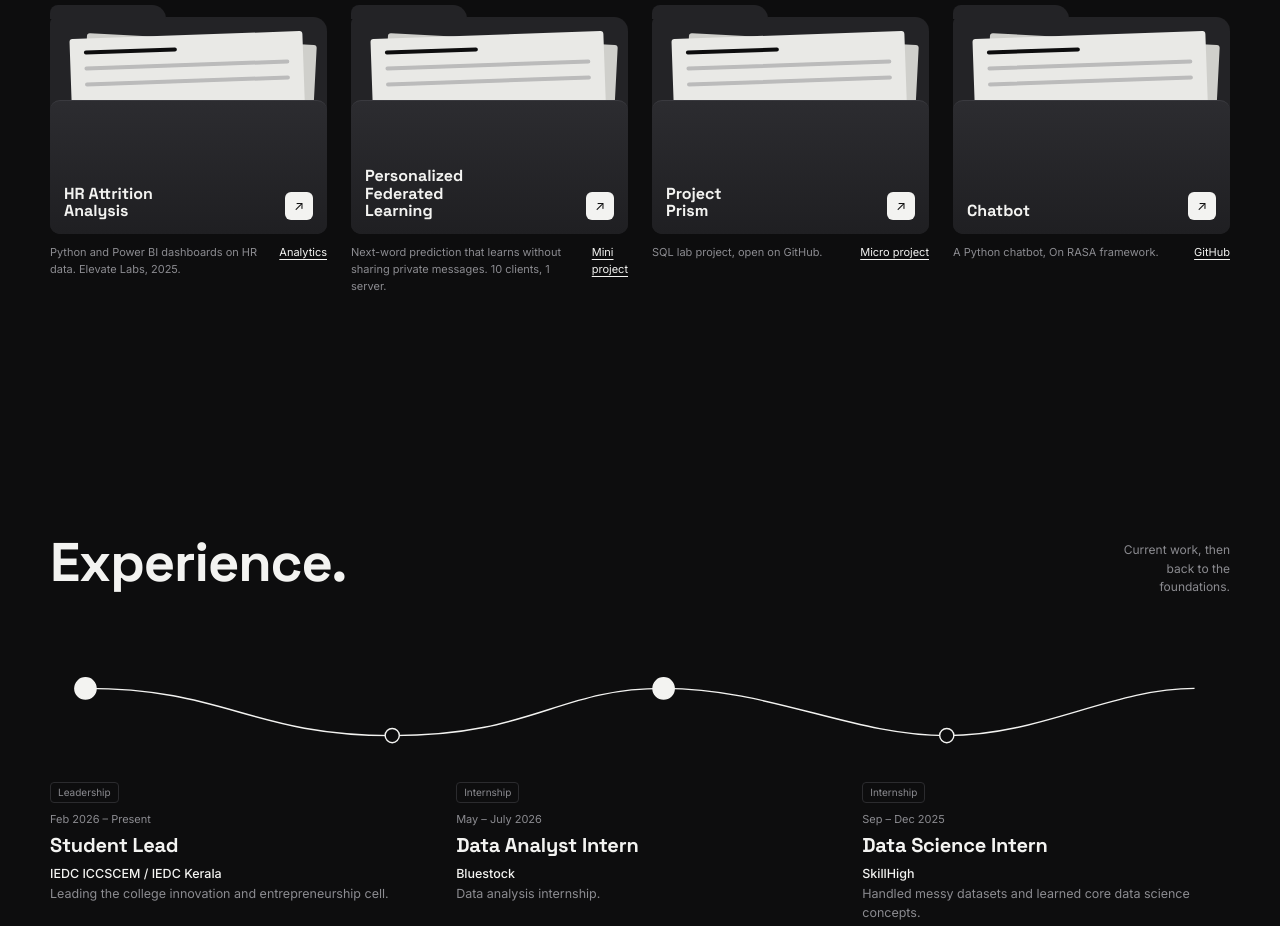
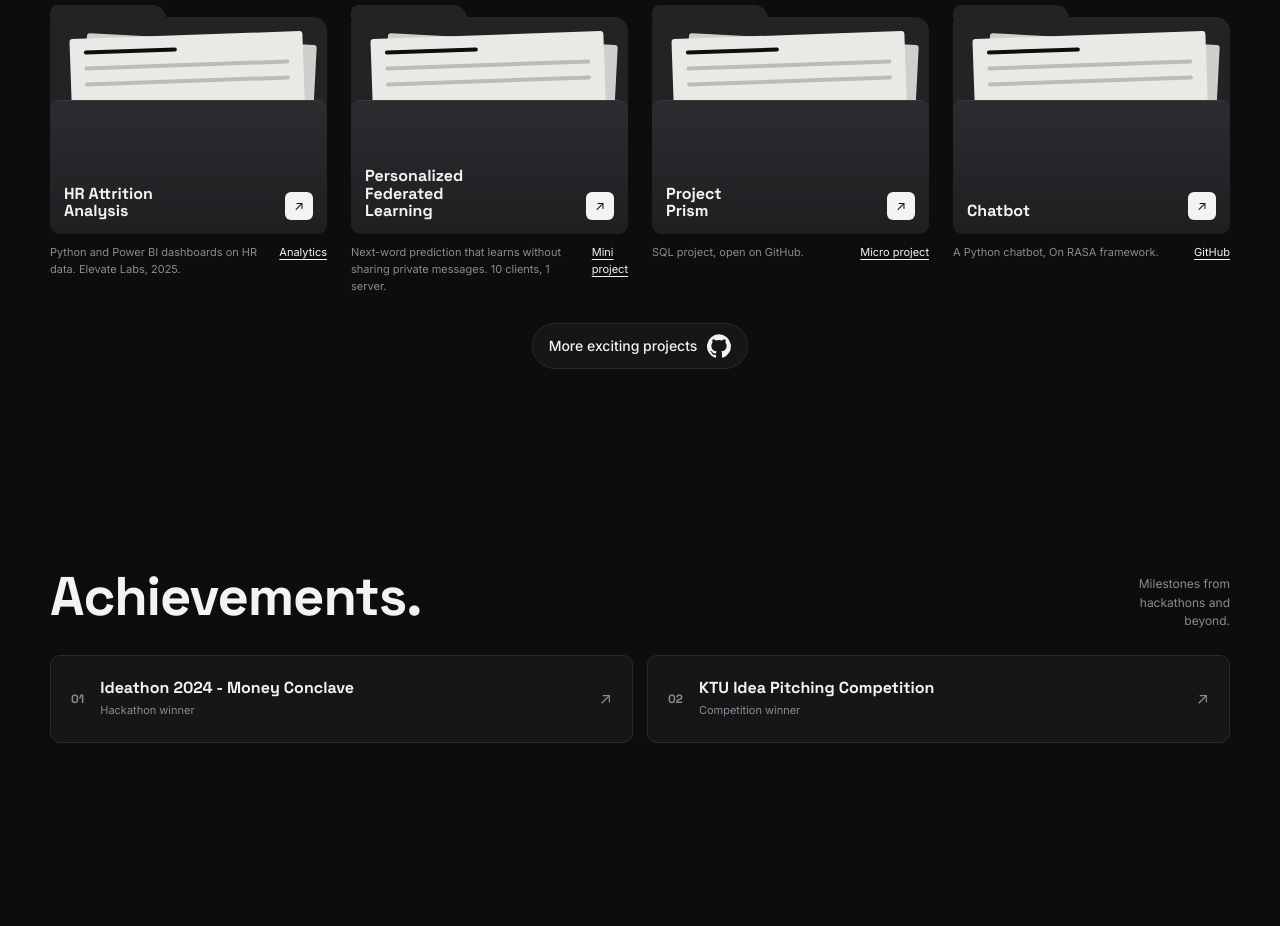
Before and after one commit to Sooryakrishna-M/Portfolio, a plain HTML site: page index.html in a window 1280 px wide. Shown: the part 2235-3161 px from the top of the page. Drawn offline with Linux system fonts and the light colour scheme.

Commit message:
Added the github connect button and acheivement session

```diff
--- a/index.html
+++ b/index.html
@@ -94,6 +94,22 @@ h2{font-size:clamp(2rem,4.6vw,3.4rem);line-height:1.02;letter-spacing:-.02em;fon
 .f-front span{width:28px;height:28px;border-radius:6px;background:var(--text);color:var(--ink);display:grid;place-content:center;font-size:13px}
 .f-meta{font-size:11px;color:var(--muted);margin-top:10px;display:flex;justify-content:space-between;gap:8px}
 .f-meta u{text-underline-offset:3px;color:var(--text)}
+.more-projects{display:flex;align-items:center;justify-content:center;gap:10px;width:fit-content;margin:28px auto 0;padding:10px 16px;border:1px solid var(--line);border-radius:999px;background:var(--ink-2);color:var(--text);font-size:14px;font-weight:500;transition:border-color .2s,background .2s}
+.more-projects:hover,.more-projects:focus-within{border-color:#66666c;background:#1d1d20}
+.more-projects a{display:grid;place-items:center;color:var(--text);transition:transform .2s}
+.more-projects a:hover,.more-projects a:focus-visible{transform:translateY(-2px)}
+.more-projects svg{width:24px;height:24px;fill:currentColor}
+
+/* achievements */
+.achievements-section{padding-block:clamp(48px,7vw,80px)}
+.achievements-section .head{margin-bottom:24px}
+.achievement-grid{display:grid;grid-template-columns:repeat(2,minmax(0,1fr));gap:14px}
+.achievement-card{display:flex;align-items:center;gap:16px;min-height:88px;padding:18px 20px;border:1px solid var(--line);border-radius:10px;background:var(--ink-2);text-decoration:none;transition:border-color .2s,transform .2s,background .2s}
+.achievement-card:hover,.achievement-card:focus-visible{border-color:#66666c;background:#1d1d20;transform:translateY(-2px)}
+.achievement-number{font:700 12px var(--display);color:var(--muted)}
+.achievement-card strong{display:block;font:600 16px/1.2 var(--display)}
+.achievement-card small{display:block;margin-top:5px;color:var(--muted);font-size:11px}
+.achievement-card .achievement-arrow{margin-left:auto;color:var(--muted);font-size:16px}
 
 /* experience */
 .wave{width:100%;height:auto;display:block;overflow:visible}
@@ -129,7 +145,7 @@ footer{margin-inline:calc(-1 * max(16px,env(safe-area-inset-left,0px)));backgrou
 .foot-top a:hover{text-decoration:underline}
 .seeya{font:500 clamp(1.1rem,2vw,1.5rem) var(--display);padding:0 max(16px,env(safe-area-inset-left,0px));max-width:1180px;margin:36px auto 0}
 .crowd{position:relative;height:clamp(170px,26vw,300px);margin-top:10px;overflow:hidden}
-.crowd .big{position:absolute;left:0;right:0;top:0;text-align:center;font:700 10.4vw/1 var(--display);color:#ececec;letter-spacing:-.04em;white-space:nowrap;text-transform:uppercase}
+.crowd .big{position:absolute;left:0;right:0;top:0;text-align:center;font:700 9vw/1 var(--display);color:#ececec;letter-spacing:-.04em;white-space:nowrap;text-transform:uppercase}
 .crowd canvas{position:absolute;inset:0;width:100%;height:100%}
 
 @media (max-width:820px){
@@ -144,6 +160,7 @@ footer{margin-inline:calc(-1 * max(16px,env(safe-area-inset-left,0px)));backgrou
 @media (max-width:520px){
   .two{grid-template-columns:1fr}
   .jobs{grid-template-columns:1fr}
+  .achievement-grid{grid-template-columns:1fr}
   .hero-foot .tag{display:none}
 }
 @media (prefers-reduced-motion:reduce){*{transition:none!important;animation:none!important}html{scroll-behavior:auto}}
@@ -154,7 +171,7 @@ footer{margin-inline:calc(-1 * max(16px,env(safe-area-inset-left,0px)));backgrou
   <button class="menu-btn" id="menuBtn" aria-label="Open menu" aria-expanded="false">···</button>
 </nav>
 <div class="menu" id="menu" hidden>
-  <a href="#about">About</a><a href="#skills">Skills</a><a href="#projects">Projects</a><a href="#experience">Experience</a><a href="#contact">Contact</a>
+  <a href="#about">About</a><a href="#skills">Skills</a><a href="#projects">Projects</a><a href="#achievements">Achievements</a><a href="#experience">Experience</a><a href="#contact">Contact</a>
 </div>
 
 <main class="wrap">
@@ -186,6 +203,16 @@ footer{margin-inline:calc(-1 * max(16px,env(safe-area-inset-left,0px)));backgrou
   <section id="projects">
     <div class="head"><h2>Featured<br>Projects</h2><p>Independent projects and professional work. Open a folder to explore.</p></div>
     <div class="folders" id="folders"></div>
+    <p class="more-projects">More exciting projects
+      <a id="moreProjectsLink" href="https://github.com/Sooryakrishna-M" target="_blank" rel="noopener" aria-label="View more projects on GitHub" title="View more projects on GitHub">
+        <svg viewBox="0 0 24 24" aria-hidden="true"><path d="M12 .3a12 12 0 0 0-3.79 23.39c.6.11.82-.26.82-.58v-2.23c-3.34.73-4.04-1.42-4.04-1.42-.55-1.4-1.33-1.77-1.33-1.77-1.09-.75.08-.74.08-.74 1.2.08 1.83 1.23 1.83 1.23 1.07 1.83 2.8 1.3 3.49.99.11-.78.42-1.3.76-1.6-2.67-.3-5.47-1.34-5.47-5.95 0-1.31.47-2.38 1.23-3.22-.12-.3-.53-1.53.12-3.18 0 0 1-.32 3.3 1.23a11.5 11.5 0 0 1 6 0c2.29-1.55 3.29-1.23 3.29-1.23.65 1.65.24 2.88.12 3.18.77.84 1.23 1.91 1.23 3.22 0 4.62-2.8 5.64-5.48 5.94.43.37.81 1.1.81 2.22v3.3c0 .32.22.69.83.57A12 12 0 0 0 12 .3Z"/></svg>
+      </a>
+    </p>
+  </section>
+
+  <section id="achievements" class="achievements-section">
+    <div class="head"><h2>Achievements.</h2><p>Milestones from hackathons and beyond.</p></div>
+    <div class="achievement-grid" id="achievementsList"></div>
   </section>
 
   <section id="experience">
@@ -225,7 +252,7 @@ footer{margin-inline:calc(-1 * max(16px,env(safe-area-inset-left,0px)));backgrou
     <div><h4>Elsewhere</h4><a id="liLink" href="https://www.linkedin.com/in/sooryakrishna-m" target="_blank" rel="noopener">LinkedIn ↗</a><a id="ghLink" href="https://github.com/" target="_blank" rel="noopener">GitHub ↗</a></div>
   </div>
   <div class="seeya">See you around.</div>
-  <div class="crowd"><div class="big" aria-hidden="true">Sooryakrishna</div><canvas id="crowd" aria-hidden="true"></canvas></div>
+  <div class="crowd"><div class="big" aria-hidden="true">Sooryakrishna M</div><canvas id="crowd" aria-hidden="true"></canvas></div>
 </footer>
 
 <script>
@@ -238,6 +265,10 @@ const DATA = {
   tagline: " Data analysis & data science",
   pitch: "I turn <em>data</em> into clear insights and <em>ideas</em> into working web products, with a team behind them.",
   honors: ["Hackathon Winner","NASA Space Apps Challenge 2024","Chairperson, ICCSCEM","Founder, TinkerHub ICCSCEM", "IEDC Lead 2026"],
+  achievements: [
+    { title:"Ideathon 2024 - Money Conclave", detail:"Hackathon winner", href:"https://lnkd.in/p/dXnKwfK9" },
+    { title:"KTU Idea Pitching Competition", detail:"Competition winner", href:"https://lnkd.in/p/dRc-cajg" }
+  ],
   company: "ICCSCEM, APJ Abdul Kalam Technological University", city: "Thrissur, Kerala",
   email: "the.sooryakrishna.m@gmail.com",
   linkedin: "https://www.linkedin.com/in/sooryakrishna-m",
@@ -250,7 +281,7 @@ const DATA = {
   projects: [
     { t:"HR Attrition Analysis", d:"Python and Power BI dashboards on HR data. Elevate Labs, 2025.", k:"Analytics", href:"https://github.com/Sooryakrishna-M/Data-Analyst-Internship-Pathway-/tree/main/Tasks" },
     { t:"Personalized Federated Learning", d:"Next-word prediction that learns without sharing private messages. 10 clients, 1 server.", k:"Mini project", href:"https://github.com/Sooryakrishna-M/Personalized_Federated_Learning" },
-    { t:"Project Prism", d:"SQL lab project, open on GitHub.", k:"Micro project", href:"https://github.com/Sooryakrishna-M/Project-Prism" },
+    { t:"Project Prism", d:"SQL project, open on GitHub.", k:"Micro project", href:"https://github.com/Sooryakrishna-M/Project-Prism" },
     { t:"Chatbot", d:"A Python chatbot, On RASA framework.", k:"GitHub", href:"https://github.com/Sooryakrishna-M/Chatbot" }
   ],
   jobs: [
@@ -276,7 +307,7 @@ $("#pitch").innerHTML=DATA.pitch;
 $("#honors").innerHTML=DATA.honors.map(h=>`<span class="chip">${h}</span>`).join("");
 $("#footRole").textContent=DATA.roleLong;
 $("#mail").textContent=DATA.email;
-$("#liLink").href=DATA.linkedin; if(DATA.github)$("#ghLink").href=DATA.github; else $("#ghLink").remove();
+$("#liLink").href=DATA.linkedin; if(DATA.github){$("#ghLink").href=DATA.github;$("#moreProjectsLink").href=DATA.github}else{$("#ghLink").remove();$("#moreProjectsLink").remove()}
 $$(".ini").forEach(e=>e.textContent=initials);
 
 $("#stack").innerHTML=DATA.stack.map(([h,l])=>`<div><h3>${h}</h3><div class="chips">${l.map(x=>`<span class="chip">${x}</span>`).join("")}</div></div>`).join("");
@@ -286,6 +317,12 @@ $("#folders").innerHTML=DATA.projects.map(p=>`
       <div class="paper p2"><i></i><i></i></div><div class="paper p1"><i></i><i></i><i></i></div>
       <div class="f-front"><b>${p.t}</b><span>↗</span></div></div>
     <div class="f-meta"><span>${p.d}</span><u>${p.k}</u></div></a>`).join("");
+$("#achievementsList").innerHTML=DATA.achievements.map((achievement,index)=>`
+  <a class="achievement-card" href="${achievement.href}" target="_blank" rel="noopener noreferrer" aria-label="${achievement.title} - view LinkedIn post">
+    <span class="achievement-number">0${index+1}</span>
+    <span><strong>${achievement.title}</strong><small>${achievement.detail}</small></span>
+    <span class="achievement-arrow" aria-hidden="true">↗</span>
+  </a>`).join("");
 $("#jobs").innerHTML=DATA.jobs.map(j=>`<div class="job"><span class="badge">${j.b}</span><div class="when">${j.w}</div><h3>${j.t}</h3><p><b style="color:var(--text);font-weight:500">${j.c}</b><br>${j.d}</p></div>`).join("");
 
 /* menu */
```
